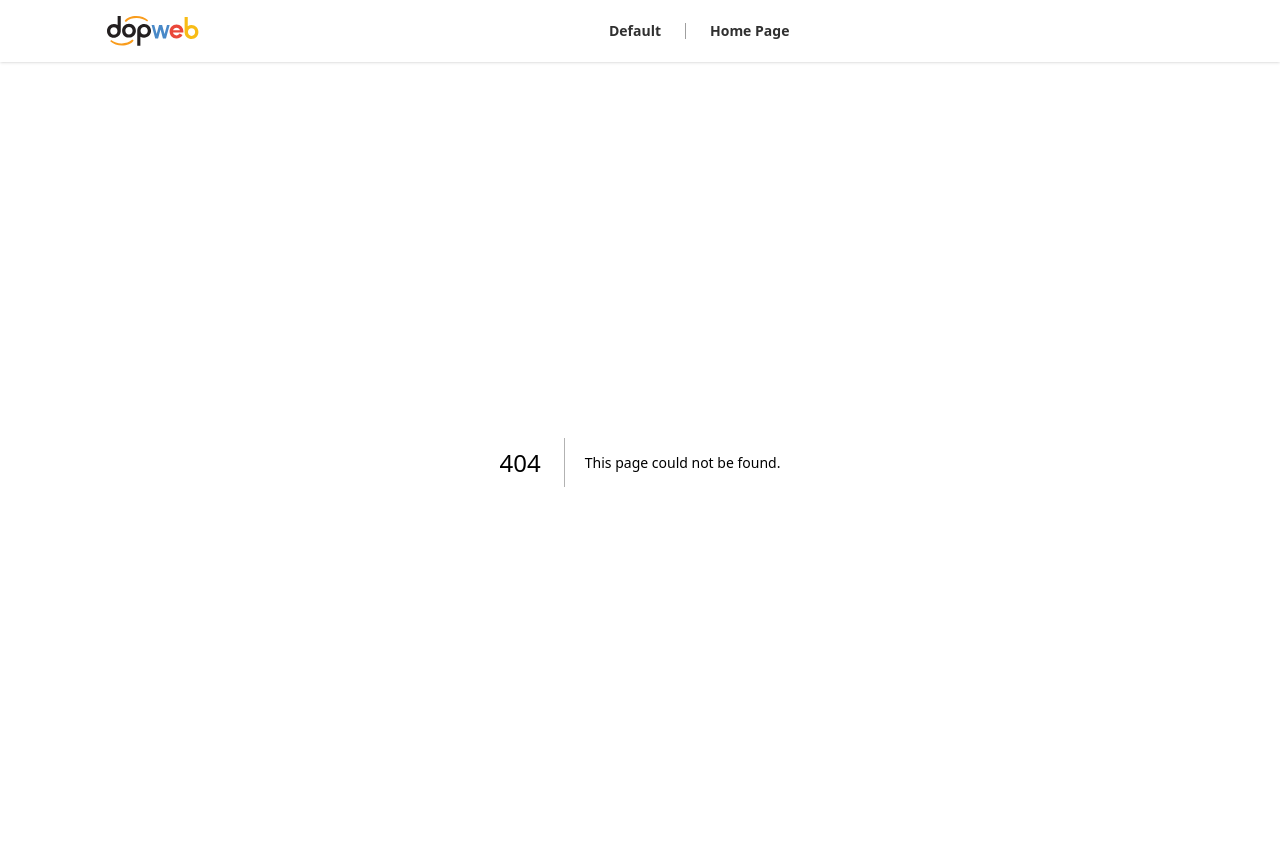
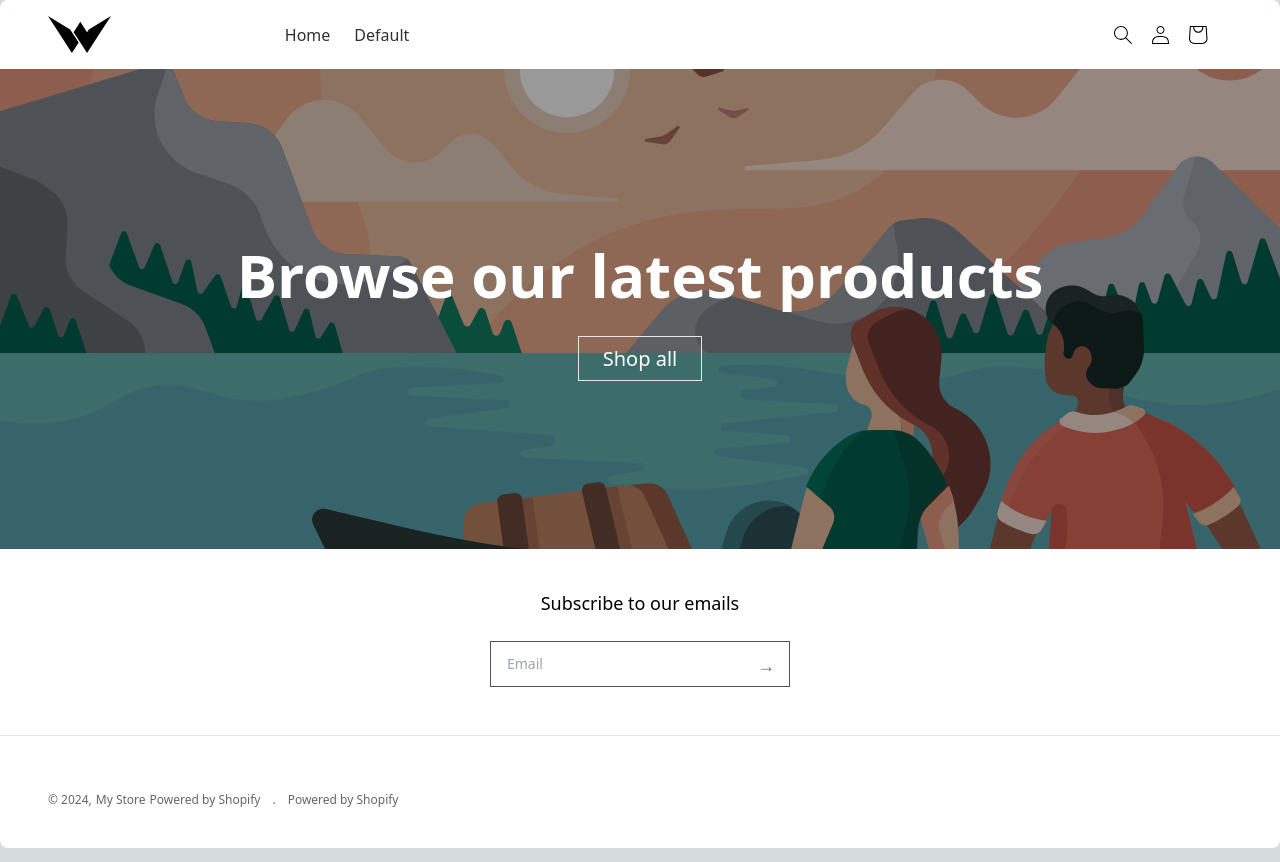
Before and after one commit to moulinettony/builzer, a Next.js app: page /new-page in a window 1280 px wide. Before the commit this address had no page. Built offline with nearby package versions, Linux system fonts and the light colour scheme.

Commit message:
add new-page

```diff
--- /dev/null
+++ b/app/api/savePage/route.ts
@@ -0,0 +1,21 @@
+import { NextResponse } from "next/server";
+import fs from "fs";
+import path from "path";
+
+export async function POST(request: Request) {
+  try {
+    const data = await request.json();
+
+    console.log("Received data:", data);  // DEBUG: Ensure correct data is received
+
+    const filePath = path.join(process.cwd(), "data", "new-page.json");
+
+    // Save the data to the file
+    fs.writeFileSync(filePath, JSON.stringify(data, null, 2), "utf8");
+
+    return NextResponse.json({ message: "Page saved successfully!" });
+  } catch (error) {
+    console.error("Error saving page:", error);
+    return NextResponse.json({ message: "Error saving page" }, { status: 500 });
+  }
+}
--- a/app/landing-page/page.tsx
+++ b/app/landing-page/page.tsx
@@ -1,4 +1,4 @@
-// app/landing-page.tsx
+// app/landing-page/page.tsx
 "use client";
 import { useEffect, useState } from "react";
 import OtherLayout from "../../components/dashboard";
@@ -37,6 +37,8 @@ export default function HomePage() {
   const [isNavVisible, setIsNavVisible] = useState(true);
   const [isDivVisible, setIsDivVisible] = useState(true);
   const [isFooterVisible, setIsFooterVisible] = useState(true);
+  const [showPopup, setShowPopup] = useState<boolean>(false);
+  const [fadeOut, setFadeOut] = useState<boolean>(false);
 
   const handleNavVisibility = () => {
     setIsNavVisible(!isNavVisible);
@@ -121,28 +123,45 @@ export default function HomePage() {
   };
 
   const handleSave = async () => {
-    const data = { title, sublink, titleSize, buttonSize };
+    const data = {
+      title,
+      sublink,
+      titleSize,
+      buttonSize,
+      navLink1,
+      navLink2,
+      logoImage,
+      secondaryImage,
+      opacity,
+      height,
+      position,
+      textAlign,
+      isChecked,
+    };
 
-    console.log("Data to save:", data); // Debug log
+    console.log("Data to save:", data);
 
     try {
-      const res = await fetch("/api/saveContent", {
+      const res = await fetch("/api/savePage", {
         method: "POST",
         headers: { "Content-Type": "application/json" },
         body: JSON.stringify(data),
       });
 
       if (res.ok) {
-        console.log("Content saved successfully");
-        setInitialTitle(title);
-        setInitialSublink(sublink);
-        setIsEdited(false);
-      } else {
-        const errorData = await res.json();
-        console.error("Failed to save content:", errorData.message); // Display detailed error message
-      }
+        console.log("Content saved:", data);
+        setShowPopup(true);
+        setFadeOut(false);
+
+        setTimeout(() => {
+          setFadeOut(true); // Start fade out effect
+          setTimeout(() => {
+            setShowPopup(false);
+          }, 700);
+        }, 1500);
+      } else console.error("Failed to save data");
     } catch (error) {
-      console.error("Error saving content:", error);
+      console.error("Error saving data:", error);
     }
   };
 
@@ -195,10 +214,28 @@ export default function HomePage() {
       handleDivVisibility={handleDivVisibility}
       handleFooterVisibility={handleFooterVisibility}
     >
+      <button
+        className="bg-neutral-800 hover:bg-neutral-900 text-white py-2 leading-[1] px-4 rounded-lg absolute z-[55] top-4 right-12 text-sm"
+        onClick={handleSave} // Trigger save on click
+      >
+        Save
+      </button>
+      {showPopup && (
+        <div
+          className={`fixed z-[9] translate-x-[-50%] left-[50%] bg-green-500 text-white py-2 px-6 rounded transition-opacity duration-500 ease-in-out ${
+            fadeOut ? "opacity-0 top-[-20px]" : "opacity-100 top-5"
+          }`}
+          style={{
+            transition: "all .7s ease-in-out", // Adding inline style for transition
+          }}
+        >
+          Saved successfully!
+        </div>
+      )}
       {loading && <LoadingSpinner />}
       {isNavVisible && (
         <nav className="bg-white px-12 rounded-t-lg text-[#303030] py-4 shadow z-[9]">
-          <div className="flex items-center justify-center">
+          <div className="max-w-[1300px] mx-auto flex items-center justify-center">
             <div className="w-[20%] text-center">
               <img src="/wow.svg" alt="Logo" className="cursor-pointer" />
             </div>
@@ -238,10 +275,7 @@ export default function HomePage() {
       )}
       {isDivVisible && (
         <div className="relative text-white">
-          <div
-            className="absolute flex h-full w-full text-white"
-
-          >
+          <div className="absolute flex h-full w-full text-white">
             <img
               src={logoImage}
               alt="Logo"
@@ -262,7 +296,8 @@ export default function HomePage() {
             style={{ opacity }}
           ></div>
           <div
-            className={`hover:outline outline-[2px] outline-blue-500 flex relative flex-col z-2 p-10 cursor-pointer ${sizeToHeight[height]} ${position}`} onClick={() => handleImageClick("Logo")}
+            className={`hover:outline outline-[2px] outline-blue-500 flex relative flex-col z-2 p-10 cursor-pointer ${sizeToHeight[height]} ${position}`}
+            onClick={() => handleImageClick("Logo")}
           >
             <div
               className={`p-8 ${textAlign} ${isChecked ? "bg-sky-950" : ""}`}
@@ -271,7 +306,7 @@ export default function HomePage() {
                 <h1
                   className={`hover:outline outline-[3px] outline-blue-500 mb-10 text-center ${titleSize} font-semibold cursor-pointer`}
                   onClick={(event) => {
-                    event.stopPropagation();  // Prevent the event from bubbling
+                    event.stopPropagation(); // Prevent the event from bubbling
                     handleEditClick("Title");
                   }}
                 >
@@ -284,7 +319,7 @@ export default function HomePage() {
                   href=""
                   onClick={(event) => {
                     event.preventDefault();
-                    event.stopPropagation();  // Prevent the event from bubbling
+                    event.stopPropagation(); // Prevent the event from bubbling
                     handleEditClick("Button");
                   }}
                 >
@@ -300,17 +335,17 @@ export default function HomePage() {
           <div className="flex text-lg gap-6 flex-col items-center border-b pb-12">
             <p>Subsribe to our emails</p>
             <form className="relative w-[300px]">
-              <button className="absolute text-neutral-500 inset-y-0 right-3 flex items-center">
-                →
-              </button>
               <input
                 type="text"
                 placeholder="Email"
-                className="text-sm border w-full text-neutral-700 border-neutral-600 py-3 pl-4 pr-4 hover:outline outline-1"
+                className="text-sm border w-full text-neutral-700 border-neutral-600 py-3 pl-4 pr-10 hover:outline outline-1" // Adjusted padding on the right
               />
+              <button className="absolute text-neutral-500 inset-y-0 right-0 flex items-center justify-center w-12 h-12">
+                →
+              </button>
             </form>
           </div>
-          <div className="flex gap-1 px-12 mt-14">
+          <div className="max-w-[1300px] mx-auto flex gap-1 px-12 mt-14">
             <p className="text-xs opacity-60">© 2024,</p>
             <p className="text-xs opacity-60 hover:underline hover:opacity-100 cursor-pointer">
               My Store
--- a/app/layout.tsx
+++ b/app/layout.tsx
@@ -57,13 +57,13 @@ export default function RootLayout({ children }: { children: ReactNode }) {
         />
       </head>
       <body className="h-screen flex flex-col">
-        {pathname !== "/" && pathname !== "/testo" && (
+        {pathname === "/landing-page" && (
           <nav className="bg-white px-12 text-[#303030] py-4 shadow z-[9]">
             <div className="flex items-center justify-center">
               <div className="w-[10%] text-center">
                 <img src="/logo.svg" alt="" />
               </div>
-              <div className="w-[80%] flex items-center justify-center gap-6">
+              <div className="w-[70%] flex items-center justify-center gap-6">
                 <a className="font-semibold text-sm" href="">
                   Default
                 </a>
@@ -73,10 +73,19 @@ export default function RootLayout({ children }: { children: ReactNode }) {
                 </a>
               </div>
               {pathname === "/landing-page" && (
-                <div className="w-[10%] text-right">
+                <div className="w-[10%] text-right flex justify-center">
+                  <a
+                    href="/new-page"
+                    target="_blank"
+                    rel="noopener noreferrer"
+                    className="flex bg-neutral-200 hover:bg-neutral-300 font-semibold py-2 leading-[1] px-4 rounded-full text-sm"
+                  >
+                    <img className="mr-[5px] ml-[-5px]" src="eye.svg" alt="" />
+                    View
+                  </a>
                   <button
                     //onClick={handleSave}
-                    className="bg-neutral-800 text-white py-2 leading-[1] px-4 rounded-lg"
+                    className="bg-neutral-800 hidden text-white py-2 leading-[1] px-4 rounded-lg"
                   >
                     Save
                   </button>
--- /dev/null
+++ b/app/new-page/page.tsx
@@ -0,0 +1,140 @@
+// app/new-page/page.tsx
+import fs from "fs";
+import path from "path";
+
+export default async function NewPage() {
+  // Load the saved data from the JSON file
+  const filePath = path.join(process.cwd(), "data", "new-page.json");
+  const fileContent = fs.readFileSync(filePath, "utf8");
+  const data = JSON.parse(fileContent);
+
+  // Define sizeToHeight mapping for height values
+  const sizeToHeight: { [key in "small" | "medium" | "large"]: string } = {
+    small: "h-[40vh]",
+    medium: "h-[60vh]",
+    large: "h-[80vh]",
+  };
+
+  // Safely check that data.height is one of the valid keys ("small", "medium", or "large")
+  const validHeights = ["small", "medium", "large"] as const; // Ensure it's typed correctly as a tuple of constant values
+
+  // Use type narrowing to confirm it's one of the allowed values
+  const height: "small" | "medium" | "large" = validHeights.includes(
+    data.height
+  )
+    ? data.height
+    : "medium";
+
+  return (
+    <>
+      {/* Navigation */}
+      <nav className="bg-white px-12 rounded-t-lg text-[#303030] py-4 shadow z-[9]">
+        <div className="max-w-[1300px] mx-auto flex items-center justify-center">
+          <div className="w-[20%] text-center">
+            <img src="/wow.svg" alt="Logo" className="cursor-pointer" />
+          </div>
+          <div className="w-[70%] flex gap-6">
+            <a
+              className={`hover:outline outline-[2px] outline-blue-500 ${data.navLinkSize1}`}
+              href="#"
+            >
+              {data.navLink1}
+            </a>
+            <a
+              className={`hover:outline outline-[2px] outline-blue-500 ${data.navLinkSize2}`}
+              href="#"
+            >
+              {data.navLink2}
+            </a>
+          </div>
+          <div className="w-[10%] flex gap-5 text-right">
+            <img src="/search.svg" alt="Search" className="cursor-pointer" />
+            <img src="/profile.svg" alt="Profile" className="cursor-pointer" />
+            <img src="/shop.svg" alt="Shop" className="cursor-pointer" />
+          </div>
+        </div>
+      </nav>
+
+      {/* Main Content */}
+      <div className="relative text-white">
+        <div className="absolute flex h-full w-full text-white">
+          <img
+            src={data.logoImage || "/wow.svg"}
+            alt="Logo"
+            className={`h-full object-cover cursor-pointer ${
+              data.secondaryImage ? "w-1/2" : "w-full"
+            }`}
+          />
+          {data.secondaryImage && (
+            <img
+              src={data.secondaryImage || "default2.png"}
+              alt="Secondary Image"
+              className="h-full w-1/2 object-cover"
+            />
+          )}
+        </div>
+
+        {/* Background overlay */}
+        <div
+          className="h-full w-full absolute z-2 bg-black"
+          style={{ opacity: data.opacity }}
+        ></div>
+
+        {/* Editable content */}
+        <div
+          className={`hover:outline outline-[2px] outline-blue-500 flex relative flex-col z-2 p-10 cursor-pointer ${
+            sizeToHeight[height]
+          } ${data.position || "items-center justify-center"}`}
+        >
+          <div
+            className={`p-8 ${data.textAlign} ${
+              data.isChecked ? "bg-sky-950" : ""
+            }`}
+          >
+            <h1
+              className={`hover:outline outline-[3px] outline-blue-500 mb-10 text-center ${data.titleSize} font-semibold cursor-pointer`}
+            >
+              {data.title}
+            </h1>
+            <a
+              className={`hover:outline outline-[3px] outline-blue-500 border py-2 px-6 cursor-pointer ${data.buttonSize}`}
+              href="#"
+            >
+              {data.sublink || "Loading Button..."}
+            </a>
+          </div>
+        </div>
+      </div>
+
+      {/* Footer */}
+      <footer className="bg-white py-10 rounded-b-lg">
+        <div className="flex text-lg gap-6 flex-col items-center border-b pb-12">
+          <p>Subscribe to our emails</p>
+          <form className="relative w-[300px]">
+            <input
+              type="text"
+              placeholder="Email"
+              className="text-sm border w-full text-neutral-700 border-neutral-600 py-3 pl-4 pr-10 hover:outline outline-1"
+            />
+            <button className="absolute text-neutral-500 inset-y-0 right-0 flex items-center justify-center w-12 h-12">
+              →
+            </button>
+          </form>
+        </div>
+        <div className="max-w-[1300px] mx-auto flex gap-1 px-12 mt-14">
+          <p className="text-xs opacity-60">© 2024,</p>
+          <p className="text-xs opacity-60 hover:underline hover:opacity-100 cursor-pointer">
+            My Store
+          </p>
+          <p className="text-xs opacity-60 hover:underline hover:opacity-100 cursor-pointer">
+            Powered by Shopify
+          </p>
+          <p className="text-xs mx-2 opacity-60">.</p>
+          <p className="text-xs opacity-60 hover:underline hover:opacity-100 cursor-pointer">
+            Powered by Shopify
+          </p>
+        </div>
+      </footer>
+    </>
+  );
+}
--- a/app/testo/page.tsx
+++ b/app/testo/page.tsx
@@ -4,7 +4,6 @@ import LoadingSpinner from "../../components/LoadingSpinner";
 import { useImageStore } from "../../components/useImageStore";
 import "./../globals.css";
 import { useState } from "react";
-import Head from 'next/head';
 
 
 export default function StandalonePage() {
@@ -32,11 +31,6 @@ export default function StandalonePage() {
   };
 
   return (
-    <>
-      <Head>
-        <title>Standalone Page - Browse the Best Products</title>
-        <meta name="description" content="Discover top-quality products on our standalone page." />
-      </Head>
     <div>
       {loading && <LoadingSpinner />}
       <nav className="bg-white px-12 rounded-t-lg text-[#303030] py-4 shadow z-[9]">
@@ -141,6 +135,5 @@ export default function StandalonePage() {
         </div>
       </footer>
     </div>
-    </>
   );
 }
--- /dev/null
+++ b/data/new-page.json
@@ -0,0 +1,15 @@
+{
+  "title": "Browse our latest products",
+  "sublink": "Shop all",
+  "titleSize": "text-6xl",
+  "buttonSize": "text-xl",
+  "navLink1": "Home",
+  "navLink2": "Default",
+  "logoImage": "/Frame.svg",
+  "secondaryImage": null,
+  "opacity": 0.4,
+  "height": "medium",
+  "position": "items-center justify-center",
+  "textAlign": "text-center",
+  "isChecked": false
+}
```
Lines whose indentation alone changed are shown as unchanged.
